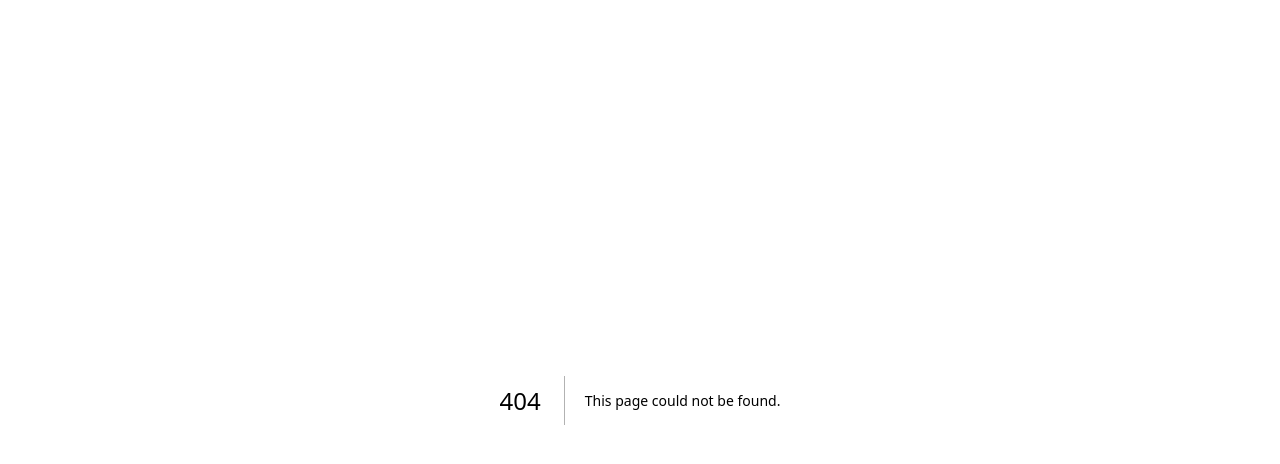
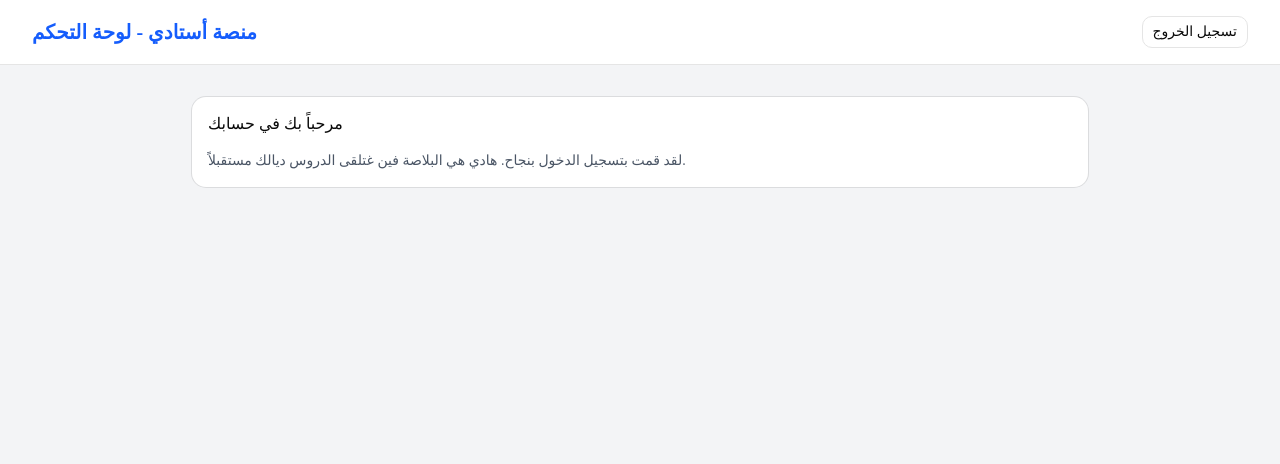
Before and after one commit to mohammedaminealg66-eng/oustadi-platform, a Next.js app in the folder apps/web/: page /dashboard in a window 1280 px wide. Before the commit this address had no page. Shown: the top 464 px of the page. Built offline with nearby package versions, Linux system fonts and the light colour scheme; sample sign-in values are in the browser's storage.

Commit message:
1000000000000000

```diff
--- /dev/null
+++ b/apps/web/src/app/dashboard/page.tsx
@@ -0,0 +1,60 @@
+'use client';
+
+import { useEffect, useState } from 'react';
+import { useRouter } from 'next/navigation';
+import { Button } from "@/components/ui/button";
+import { Card, CardContent, CardHeader, CardTitle } from "@/components/ui/card";
+
+export default function DashboardPage() {
+  const router = useRouter();
+  const [loading, setLoading] = useState(true);
+
+  useEffect(() => {
+    // كنشوفو واش كاين التوكن في المتصفح
+    const token = localStorage.getItem('accessToken');
+
+    if (!token) {
+      // إلا مكانش التوكن، رجعو لصفحة تسجيل الدخول
+      router.push('/login');
+    } else {
+      setLoading(false);
+    }
+  }, [router]);
+
+  const handleLogout = () => {
+    // مسح التوكن ورجعو للـ Login
+    localStorage.removeItem('accessToken');
+    router.push('/login');
+  };
+
+  if (loading) {
+    return <div className="flex items-center justify-center min-h-screen">جاري التحقق...</div>;
+  }
+
+  return (
+    <div className="min-h-screen bg-gray-100">
+      {/* Navbar بسيط */}
+      <nav className="bg-white border-b px-8 py-4 flex justify-between items-center">
+        <h1 className="text-xl font-bold text-blue-600">منصة أستادي - لوحة التحكم</h1>
+        <Button variant="outline" onClick={handleLogout}>
+          تسجيل الخروج
+        </Button>
+      </nav>
+
+      <main className="p-8">
+        <div className="max-w-4xl mx-auto">
+          <Card>
+            <CardHeader>
+              <CardTitle>مرحباً بك في حسابك</CardTitle>
+            </CardHeader>
+            <CardContent>
+              <p className="text-gray-600">
+                لقد قمت بتسجيل الدخول بنجاح. هادي هي البلاصة فين غتلقى الدروس ديالك مستقبلاً.
+              </p>
+            </CardContent>
+          </Card>
+        </div>
+      </main>
+    </div>
+  );
+}
```
